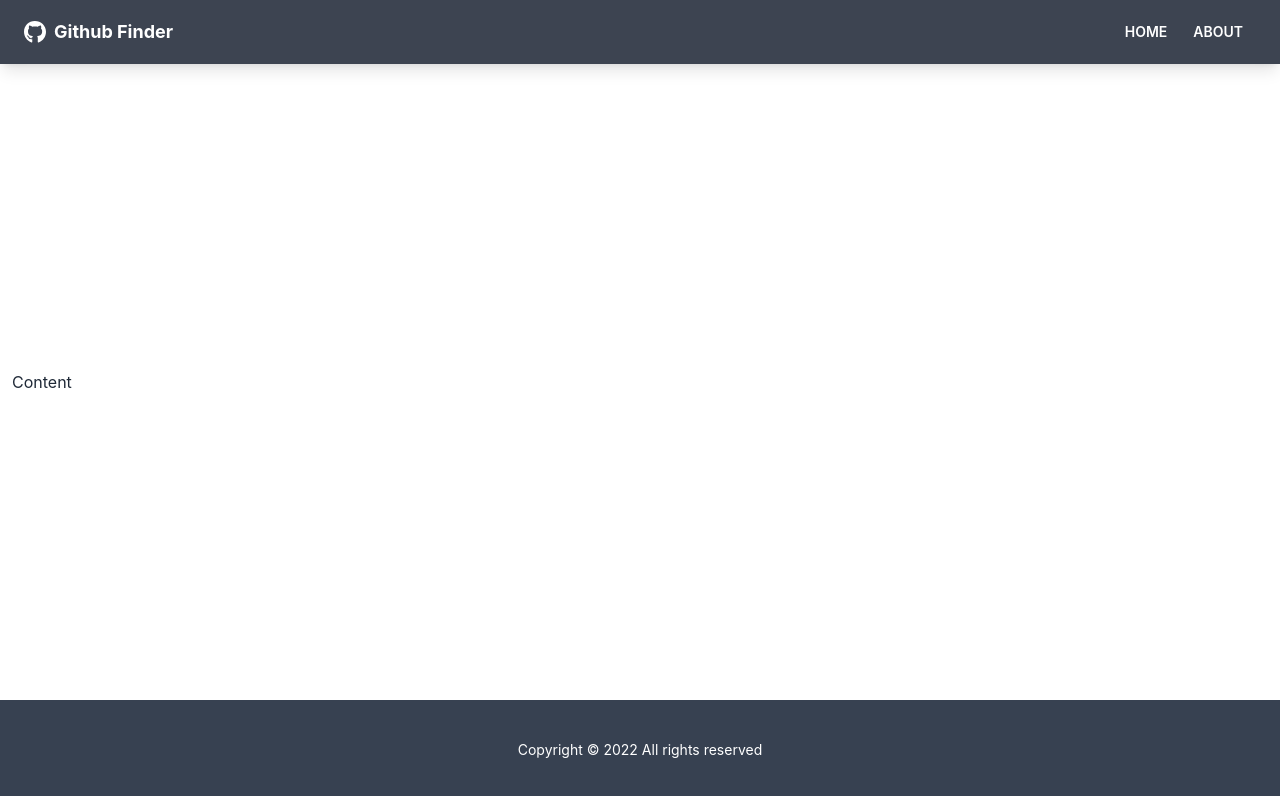
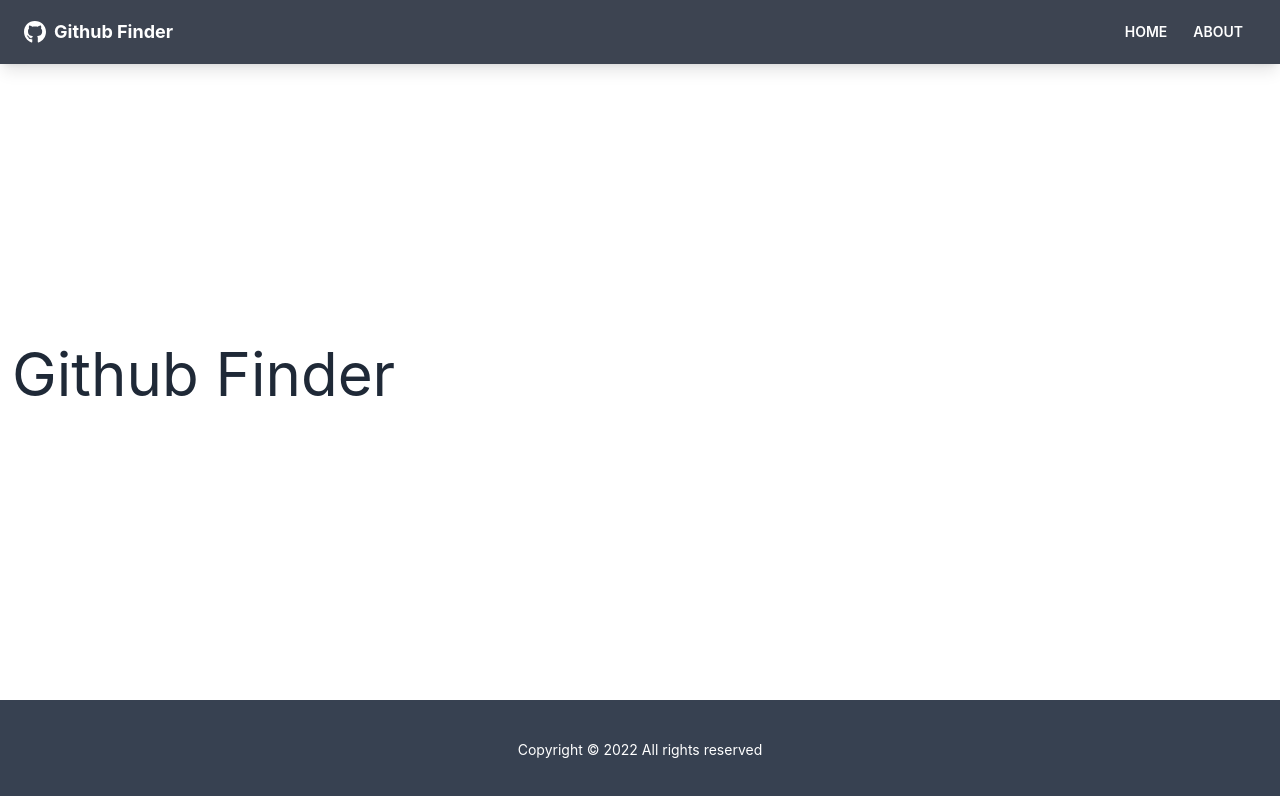
Before and after one commit to yhuang0701/Github-Finder-App, a React (Create React App) app: page /about in a window 1280 px wide. Shown: the top 796 px of the page. Built offline with nearby package versions, Linux system fonts and the light colour scheme.

Commit message:
Add Several Page Routers

```diff
--- a/src/App.js
+++ b/src/App.js
@@ -1,13 +1,23 @@
-import { BrowserRouter as Router, Route } from 'react-router-dom';
+import { BrowserRouter as Router, Route, Routes } from 'react-router-dom';
 import Navbar from './components/layouts/Navbar';
 import Footer from './components/layouts/Footer';
+import Home from './pages/Home';
+import About from './pages/About';
+import NotFound from './pages/NotFound';
 
 function App() {
   return (
     <Router>
       <div className="flex flex-col justify-between h-screen">
         <Navbar />
-        <main className="container mx-auto px-3 pb-12">Content</main>
+        <main className="container mx-auto px-3 pb-12">
+          <Routes>
+            <Route path="/" element={<Home />} />
+            <Route path="/about" element={<About />} />
+            <Route path="/notfound" element={<NotFound />} />
+            <Route path="/*" element={<NotFound />} />
+          </Routes>
+        </main>
 
         <Footer />
       </div>
--- /dev/null
+++ b/src/pages/About.jsx
@@ -0,0 +1,8 @@
+function About() {
+    return (
+        <div>
+            <h1 className="text-6xl mb-4">Github Finder</h1>
+        </div>
+    )
+}
+export default About
--- /dev/null
+++ b/src/pages/Home.jsx
@@ -0,0 +1,8 @@
+function Home() {
+    return (
+        <div>
+            <h1 className="text-6xl">Welcome</h1>
+        </div>
+    )
+}
+export default Home
--- /dev/null
+++ b/src/pages/NotFound.jsx
@@ -0,0 +1,22 @@
+import { FaHome } from 'react-icons/fa';
+import { Link } from 'react-router-dom';
+
+function NotFound() {
+    return (
+        <div className="hero">
+            <div className="text-center hero-content">
+                <div className="max-w-lg">
+                    <h1 className="text-8xl font-bold mb-8">
+                        Oops!
+                    </h1>
+                    <p className="text-5xl mb-8">404 - Page Not Found!</p>
+                    <Link to="/" className="btn btn-primary btn-lg">
+                        <FaHome className="mr-2" />
+                        Back To Home
+                    </Link>
+                </div>
+            </div>
+        </div>
+    )
+}
+export default NotFound
```
Also changed, not shown: public/index.html (+0 -10 lines).
